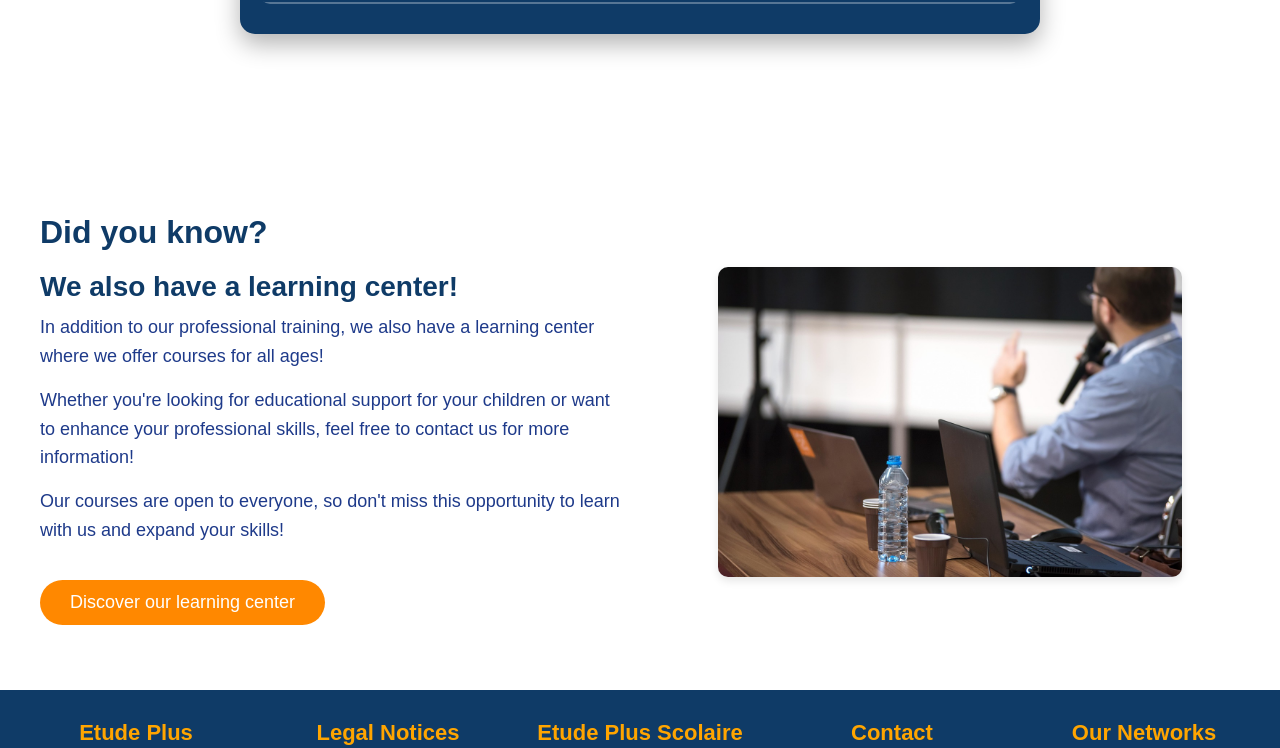
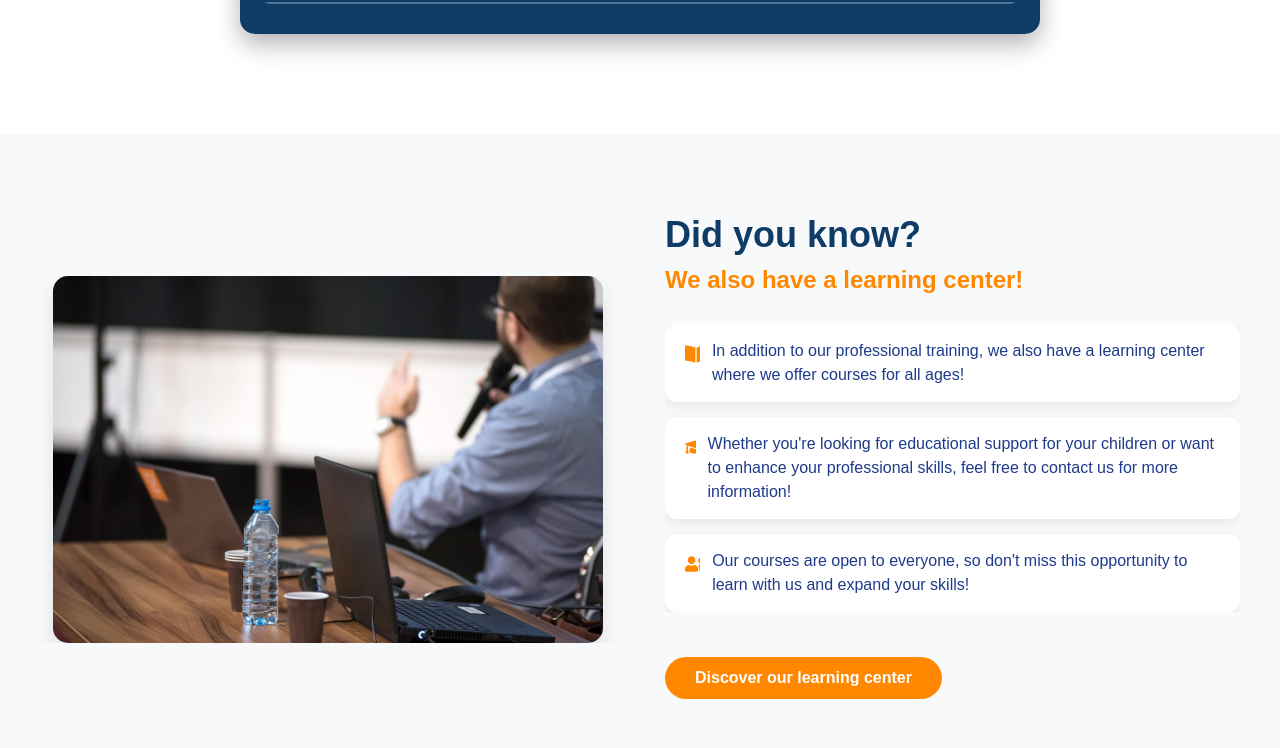
Before and after one commit to azzedineh27/ETUDE_PLUS, a React (Vite) app in the folder site_formation/: page / in a window 1280 px wide. Shown: the part 3077-3825 px from the top of the page. Built offline with nearby package versions, Linux system fonts and the light colour scheme.

Commit message:
tests et changement section etude plus

```diff
--- a/site_formation/src/components/EtudePlus.jsx
+++ b/site_formation/src/components/EtudePlus.jsx
@@ -1,39 +1,41 @@
 import React from "react";
 import "../styles/EtudePlus.css";
 import formationImage from "../assets/formation_etude_plus.jpg";
-import { useTranslation } from "react-i18next"; // Import du hook i18next
+import { useTranslation } from "react-i18next";
+import { FaBookOpen, FaGraduationCap, FaUserFriends } from "react-icons/fa";
 
 const EtudePlus = () => {
+  const { t } = useTranslation();
 
-  const { t, i18n } = useTranslation(); // Utilisation du hook pour obtenir la fonction changeLanguage
+  const points = [
+    t("etudeplus_text_1"),
+    t("etudeplus_text_2"),
+    t("etudeplus_text_3")
+  ];
 
-    // Fonction pour changer la langue
-    const changeLanguage = (lang) => {
-      i18n.changeLanguage(lang);
-    };
+  const icons = [<FaBookOpen />, <FaGraduationCap />, <FaUserFriends />];
 
   return (
     <section className="etudeplus" id="etudeplus">
       <div className="etudeplus-container">
+        <div className="etudeplus-image">
+          <img src={formationImage} alt="Etude Plus - Nos projets" />
+        </div>
+
         <div className="etudeplus-text">
           <h2>{t("etudeplus_title")}</h2>
           <h3>{t("etudeplus_subtitle")}</h3>
-          <p>
-            {t("etudeplus_text_1")}
-          </p>
-          <p>
-          {t("etudeplus_text_2")}
-          </p>
-          <p>
-          {t("etudeplus_text_3")}
-          </p>
+          <div className="etudeplus-points">
+            {points.map((text, index) => (
+              <div className="etudeplus-point" key={index}>
+                <span className="etudeplus-icon">{icons[index]}</span>
+                <p>{text}</p>
+              </div>
+            ))}
+          </div>
           <a href="https://www.etudeplus.org" className="btn-soutien">
-          {t("etudeplus_button")}
+            {t("etudeplus_button")}
           </a>
-        </div>
-
-        <div className="etudeplus-image">
-          <img src={formationImage} alt="Etude Plus - Nos projets" />
         </div>
       </div>
     </section>
--- a/site_formation/src/styles/EtudePlus.css
+++ b/site_formation/src/styles/EtudePlus.css
@@ -1,15 +1,17 @@
 .etudeplus {
-  padding: 60px 40px;
+  background-color: #f8f9fa;
+  padding: 80px 40px;
   color: #1e3a8a;
 }
 
 .etudeplus-container {
   max-width: 1300px;
   display: flex;
-  justify-content: space-between;
-  gap: 40px;
+  flex-direction: row;
+  gap: 50px;
   margin: auto;
-  padding-top: 20px;
+  align-items: center;
+  flex-wrap: wrap;
 }
 
 .etudeplus-text {
@@ -18,22 +20,48 @@
 }
 
 .etudeplus-text h2 {
-  font-size: 32px;
+  font-size: 36px;
   font-weight: bold;
-  margin-bottom: 20px;
+  margin-bottom: 10px;
+  color: #0f3b67;
 }
 
 .etudeplus-text h3 {
-  font-size: 28px;
-  margin-bottom: 10px;
+  font-size: 24px;
+  margin-bottom: 30px;
+  color: #ff8800;
 }
 
-.etudeplus-text p {
-  line-height: 1.6;
-  margin-bottom: 15px;
+.etudeplus-points {
+  display: flex;
+  flex-direction: column;
+  gap: 15px;
+  margin-bottom: 25px;
 }
 
-/* Amélioration du style de l'image */
+.etudeplus-point {
+  display: flex;
+  align-items: flex-start;
+  gap: 12px;
+  background-color: white;
+  padding: 15px 20px;
+  border-radius: 12px;
+  box-shadow: 0 4px 12px rgba(0, 0, 0, 0.08);
+}
+
+.etudeplus-icon {
+  font-size: 22px;
+  color: #ff8800;
+  margin-top: 4px;
+}
+
+.etudeplus-point p {
+  margin: 0;
+  font-size: 16px;
+  color: #1e3a8a;
+  line-height: 1.5;
+}
+
 .etudeplus-image {
   flex: 1;
   display: flex;
@@ -42,29 +70,27 @@
 }
 
 .etudeplus-image img {
-  width: 80%;
-  max-width: 600px; /* Augmenter la largeur maximale de l'image */
-  height: auto; /* Assurer que l'image garde ses proportions */
-  border-radius: 10px;
-  box-shadow: 0 4px 8px rgba(0, 0, 0, 0.1);
-  transition: transform 0.3s ease-in-out;
+  width: 100%;
+  max-width: 550px;
+  border-radius: 15px;
+  box-shadow: 0 8px 20px rgba(0, 0, 0, 0.1);
 }
 
-/* Style pour le bouton avec lien */
+/* Bouton */
 .btn-soutien {
   display: inline-block;
   background-color: #ff8800;
   color: white;
   padding: 12px 30px;
   border-radius: 25px;
-  font-size: 18px;
+  font-size: 16px;
+  font-weight: bold;
   text-align: center;
   text-decoration: none;
   margin-top: 20px;
-  transition: background-color 0.3s ease, color 0.3s ease;
+  transition: background-color 0.3s ease;
 }
 
 .btn-soutien:hover {
   background-color: #e07b00;
-  color: white;
 }
--- a/site_formation/src/styles/FAQ.css
+++ b/site_formation/src/styles/FAQ.css
@@ -15,7 +15,7 @@
   margin-bottom: 50px;
   text-transform: uppercase;
   color: #ff8800;
-  text-shadow: 2px 2px 10px rgba(0, 0, 0, 0.5);
+  text-shadow: 2px 2px 10px rgba(0, 0, 0, 0.3);
 }
 
 /* Conteneur des questions EN BLEU */
```
